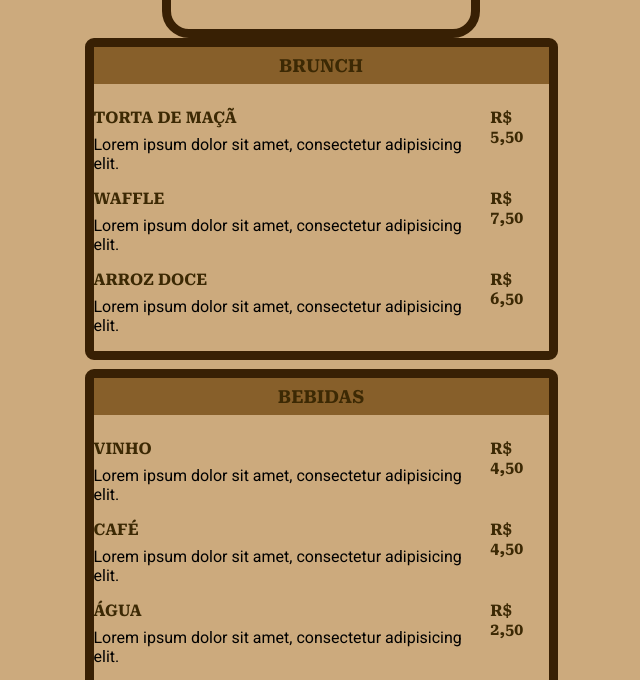
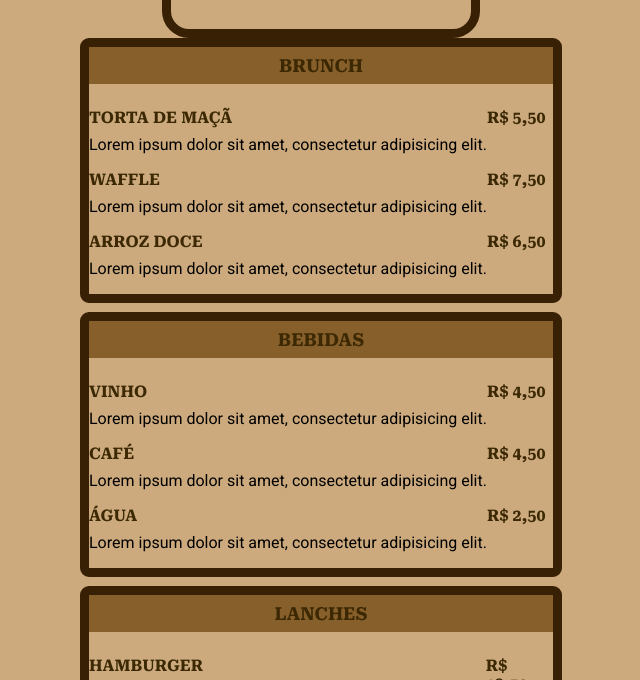
Before and after one commit to MarceloAguiar0918/Menu-Caf-, a plain HTML site: page index.html in a window 1280 px wide. Shown: the part 97-777 px from the top of the page, without its empty margins (319-959 px from the left). Drawn offline with Linux system fonts and the light colour scheme.

Commit message:
Atualizando menu

```diff
--- a/style.css
+++ b/style.css
@@ -15,7 +15,7 @@ ul {
   list-style: none;
 }
 
-/*fonts*/
+/*FONTS*/
 h1, h2, h3, .price {
   font-family: 'Roboto Serif', serif;
   text-transform: uppercase;
@@ -57,7 +57,7 @@ color: rgba(0, 0, 0, 0.7);
 
 /*SECTION*/
 section {
-  max-width:455px;
+  max-width:464px;
   border: 9px solid   rgb(56, 32, 4);
   border-radius: 9px;
   margin: 0 auto;
```
